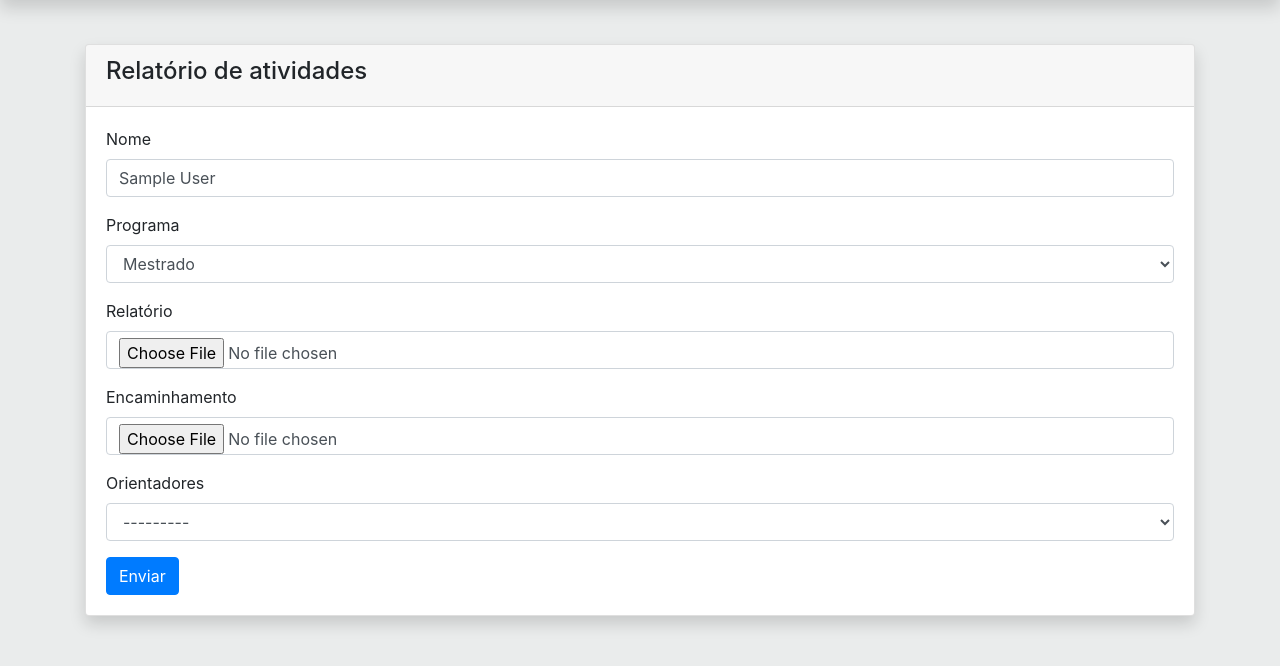
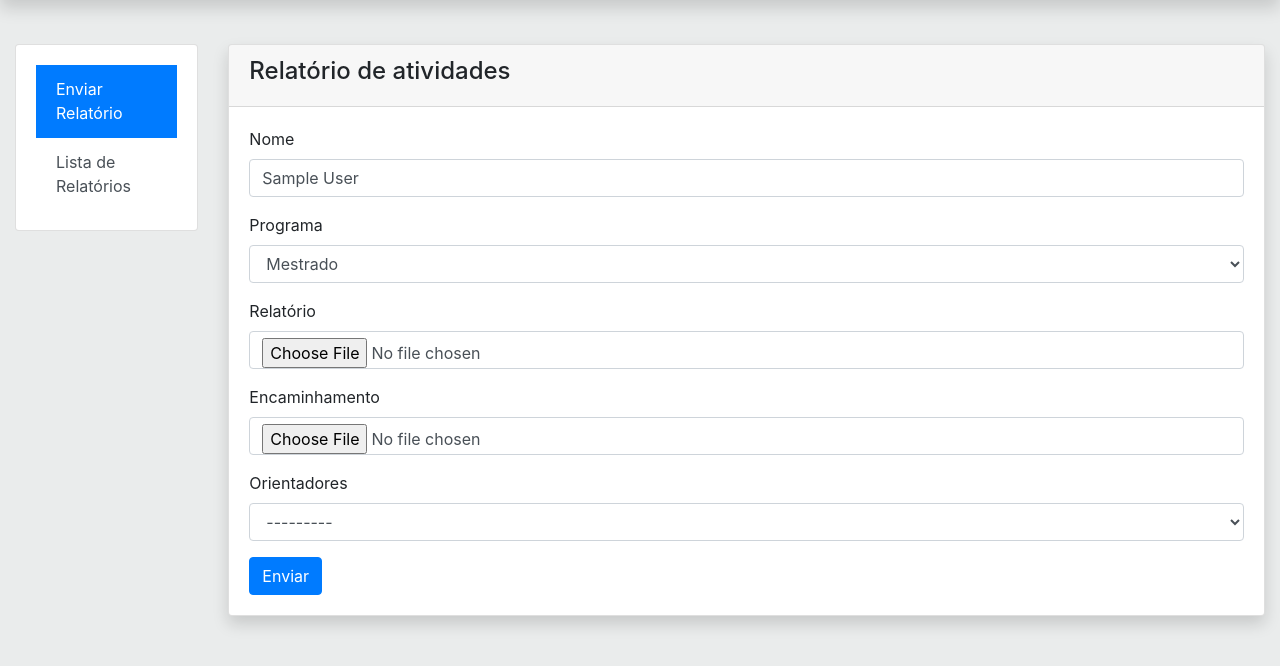
Before and after one commit to marcelosf/pos-relatorios, a Django app: page /relatorios/novo in a window 1280 px wide. Shown: the part 56-722 px from the top of the page. Run offline with Django 3.2, Linux system fonts and the light colour scheme; the visitor is signed in with stand-in values (Sample User, id 1); data comes from the database, SQL or seed files in the repository; parts of the project's set-up code (start-up, migrations or seed data) failed here and were passed over; some libraries are stand-ins or nearby versions.

Commit message:
Adiciona sidebar - issue #51

```diff
--- a/sispos/relatorios/templates/relatorios_novo.html
+++ b/sispos/relatorios/templates/relatorios_novo.html
@@ -4,8 +4,13 @@
 
 
 {% block content %}
-    <div class="container">
+    <div class="container-fluid">
         <div class="header-top">
+            <div class="row">
+                <div class="col-md-2">
+                    {% include 'sidebar.html' %}
+                </div>
+                <div class="col-md-10">
                     <form
                         action="{% url 'relatorios:relatorios_new' %}"
                         method="post"
@@ -27,4 +32,6 @@
                     </form>
                 </div>
             </div>
+        </div>
+    </div>
 {% endblock content %}
```
Lines whose indentation alone changed are shown as unchanged.
